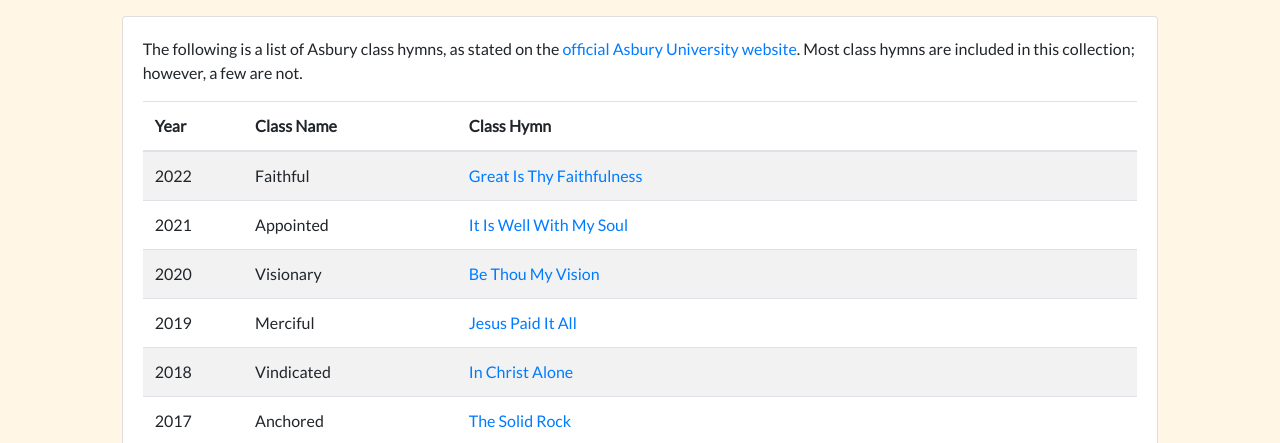
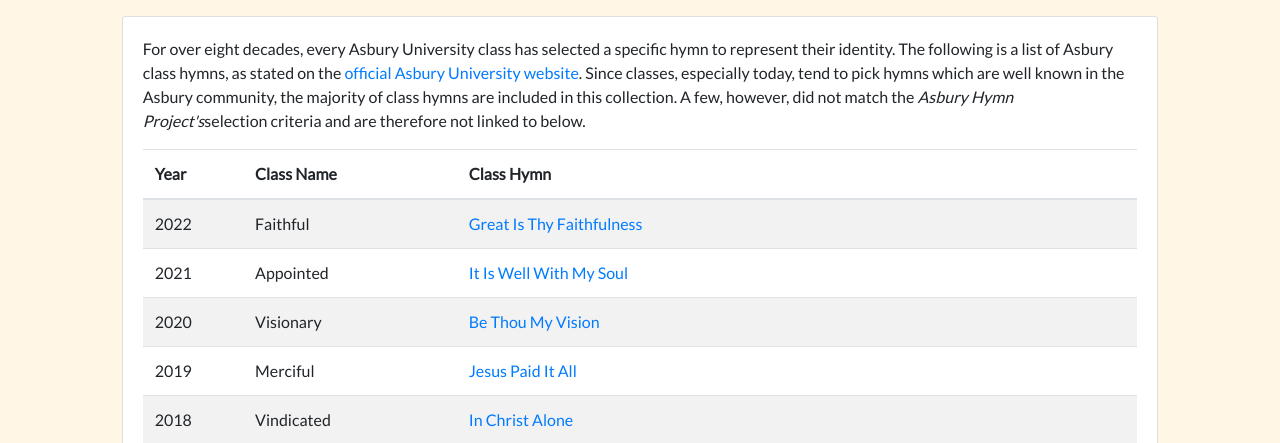
Before and after one commit to nathanvick480/hymns, a PHP site: page /class-hymns in a window 1280 px wide. Shown: the part 250-693 px from the top of the page. Run offline with PHP 8.4, Linux system fonts and the light colour scheme; some libraries are stand-ins or nearby versions.

Commit message:
Update wording

```diff
--- a/class-hymns/index.php
+++ b/class-hymns/index.php
@@ -17,7 +17,7 @@
             <div class="col-sm-10">
                 <div class="card">
                     <div class="card-body">
-                        <p>The following is a list of Asbury class hymns, as stated on the <a href="https://www.asbury.edu/academics/resources/library/archives/traditions/class-traditions/" target="_blank">official Asbury University website</a>. Most class hymns are included in this collection; however, a few are not.</p>
+                        <p>For over eight decades, every Asbury University class has selected a specific hymn to represent their identity. The following is a list of Asbury class hymns, as stated on the <a href="https://www.asbury.edu/academics/resources/library/archives/traditions/class-traditions/" target="_blank">official Asbury University website</a>. Since classes, especially today, tend to pick hymns which are well known in the Asbury community, the majority of class hymns are included in this collection. A few, however, did not match the <em>Asbury Hymn Project's</em>selection criteria and are therefore not linked to below.</p>
 
                         <div class="table-responsive">
                             <table class="table table-striped">
```
